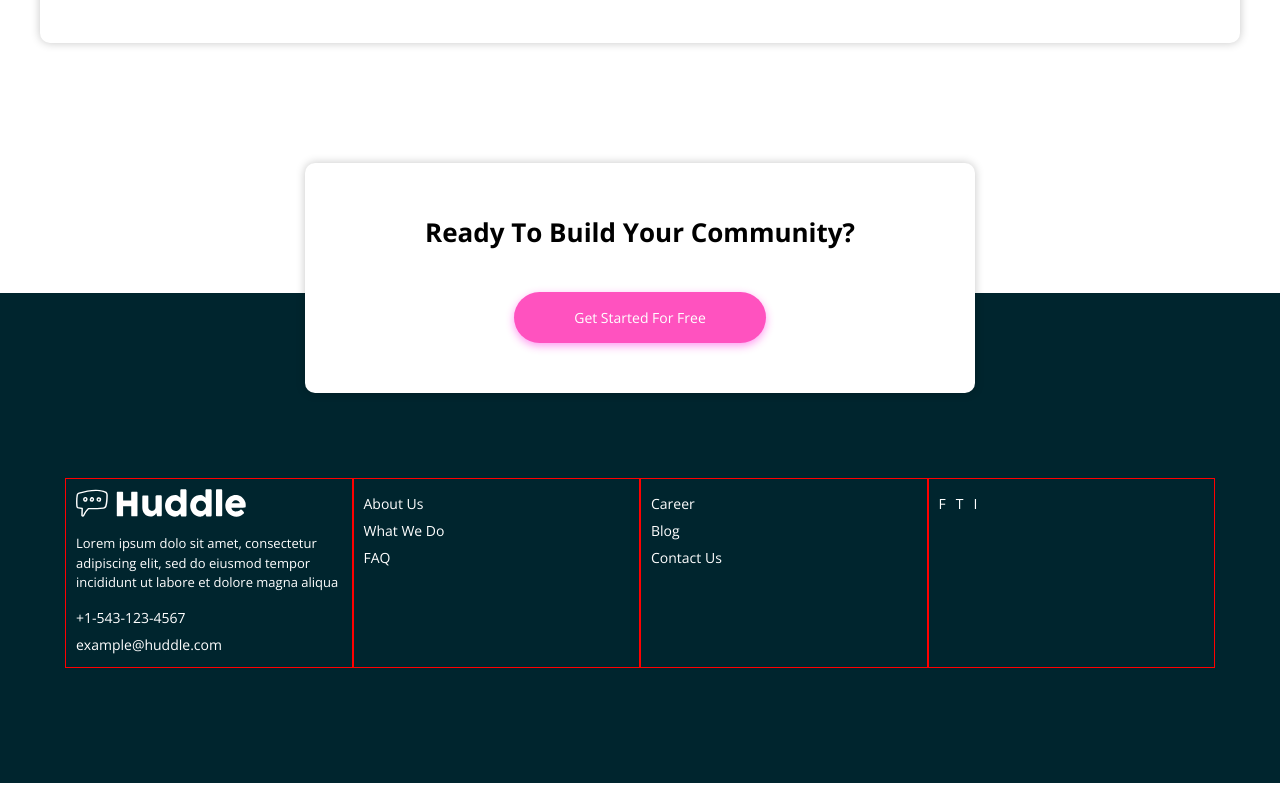
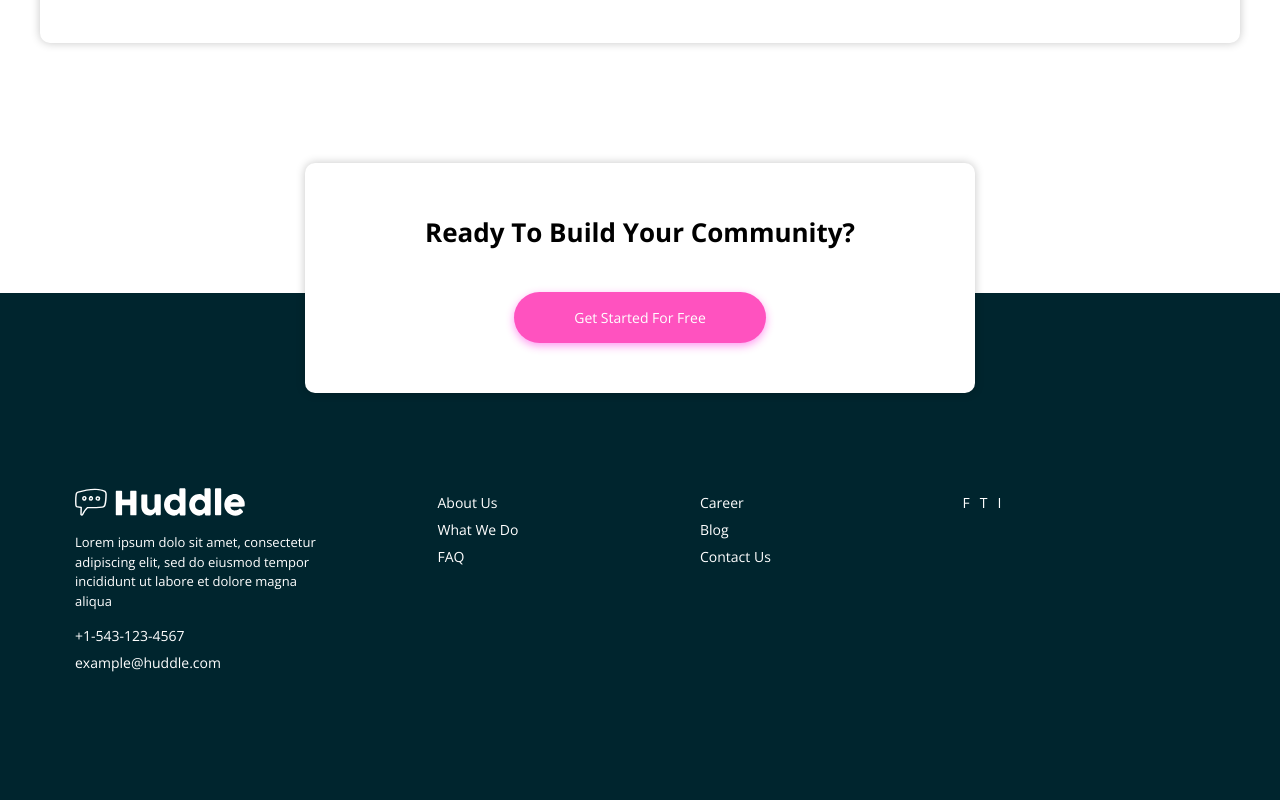
Before and after one commit to Alexcmyk/Huddle-Landing-Page, a plain HTML site: page index.html in a window 1280 px wide. Shown: the part 2429-3229 px from the top of the page. Drawn offline with nearby package versions, Linux system fonts and the light colour scheme.

Commit message:
fixed footer

```diff
--- a/css/_footer.scss
+++ b/css/_footer.scss
@@ -12,10 +12,15 @@ footer {
         flex-wrap: wrap;
         justify-content: space-between;
 
+
+    }
+
+    .container .child:nth-child(1) {
+        margin-right: 100px;
     }
 
     .child {
-        flex: 1 0 25%;
+        flex: 1 0 20%;
         padding: 10px;
         margin-bottom: 10px;
 
```
Also changed, not shown: css/main.css, 1 other file.
